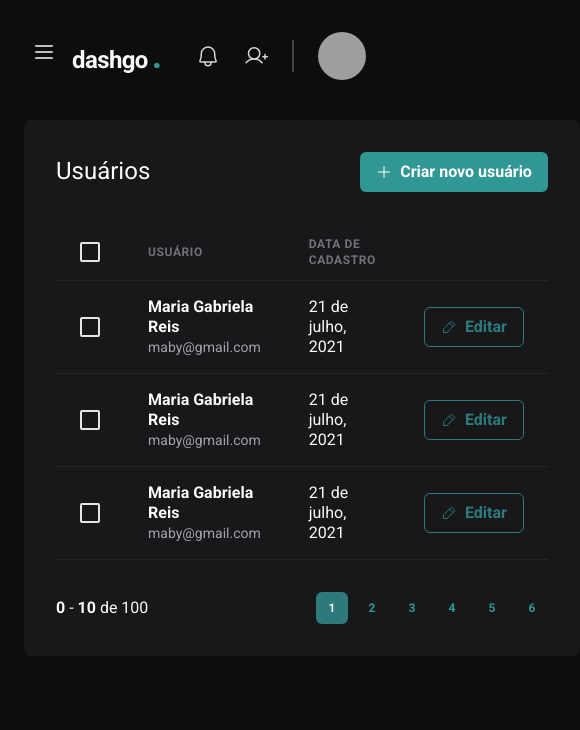
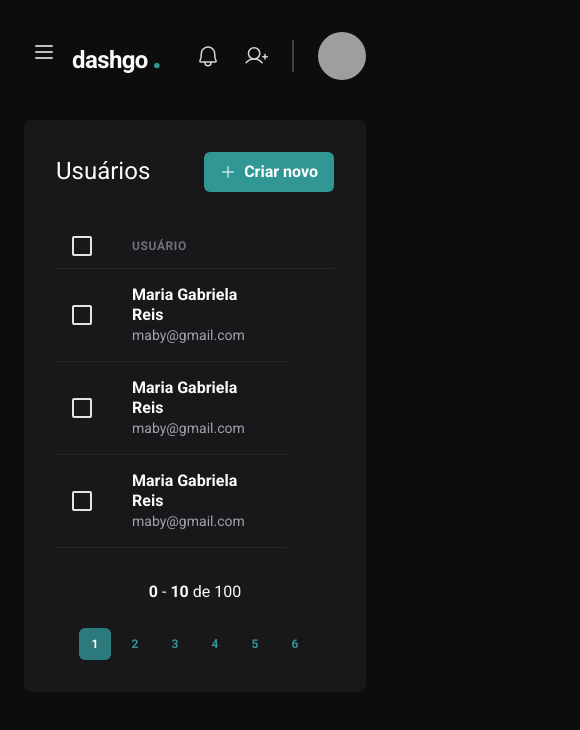
Before and after one commit to MariaGabrielaReis/dashgo, a Next.js app: page /users in a window 390 px wide. Shown: the top 730 px of the page, 580 px wide, since content can reach past the window. Built offline with nearby package versions, Linux system fonts and the light colour scheme; grey boxes are pictures that could not be loaded.

Commit message:
style: make users list page responsive

```diff
--- a/src/components/Pagination/index.tsx
+++ b/src/components/Pagination/index.tsx
@@ -1,9 +1,15 @@
-import { Button, HStack, Text } from "@chakra-ui/react";
+import { Button, HStack, Stack, Text } from "@chakra-ui/react";
 import { PaginationItem } from "./PaginationItem";
 
 export function Pagination() {
   return (
-    <HStack mt={"8"} justify={"space-between"} align={"center"} spacing={"6"}>
+    <Stack
+      direction={["column", "row"]}
+      mt={"8"}
+      justify={"space-between"}
+      align={"center"}
+      spacing={"6"}
+    >
       <Text>
         <strong>0</strong> - <strong>10</strong> de 100
       </Text>
@@ -15,6 +21,6 @@ export function Pagination() {
         <PaginationItem number={5} />
         <PaginationItem number={6} />
       </HStack>
-    </HStack>
+    </Stack>
   );
 }
--- a/src/pages/users/index.tsx
+++ b/src/pages/users/index.tsx
@@ -13,6 +13,7 @@ import {
   Th,
   Thead,
   Tr,
+  useBreakpointValue,
 } from "@chakra-ui/react";
 import { PencilSimple, Plus } from "phosphor-react";
 
@@ -21,6 +22,11 @@ import { Sidebar } from "@/components/Sidebar";
 import { Pagination } from "@/components/Pagination";
 
 export default function UserList() {
+  const isWideVersion = useBreakpointValue({
+    base: false,
+    lg: true,
+  });
+
   return (
     <Box>
       <Header />
@@ -42,24 +48,24 @@ export default function UserList() {
               leftIcon={<Icon as={Plus} size={24} />}
               cursor={"pointer"}
             >
-              Criar novo usuário
+              Criar novo
             </Button>
           </Flex>
 
           <Table colorScheme={"whiteAlpha"}>
             <Thead>
               <Tr>
-                <Th px={"6"} color={"gray.300"} width={"8"}>
+                <Th px={["4", "4", "6"]} color={"gray.300"} width={"8"}>
                   <Checkbox colorScheme={"blue"} size={"lg"} />
                 </Th>
                 <Th color={"gray.500"}>Usuário</Th>
-                <Th color={"gray.500"}>Data de cadastro</Th>
+                {isWideVersion && <Th color={"gray.500"}>Data de cadastro</Th>}
                 <Th w={"8"} />
               </Tr>
             </Thead>
             <Tbody>
               <Tr>
-                <Td px={"6"}>
+                <Td px={["4", "4", "6"]}>
                   <Checkbox colorScheme={"blue"} size={"lg"} />
                 </Td>
                 <Td px={"6"}>
@@ -70,9 +76,12 @@ export default function UserList() {
                     </Text>
                   </Box>
                 </Td>
+                {isWideVersion && (
                   <Td px={"6"}>
                     <Text>21 de julho, 2021</Text>
                   </Td>
+                )}
+                {isWideVersion && (
                   <Td>
                     <Button
                       as="a"
@@ -91,9 +100,10 @@ export default function UserList() {
                       Editar
                     </Button>
                   </Td>
+                )}
               </Tr>
               <Tr>
-                <Td px={"6"}>
+                <Td px={["4", "4", "6"]}>
                   <Checkbox colorScheme={"blue"} size={"lg"} />
                 </Td>
                 <Td px={"6"}>
@@ -104,9 +114,12 @@ export default function UserList() {
                     </Text>
                   </Box>
                 </Td>
+                {isWideVersion && (
                   <Td px={"6"}>
                     <Text>21 de julho, 2021</Text>
                   </Td>
+                )}
+                {isWideVersion && (
                   <Td>
                     <Button
                       as="a"
@@ -125,9 +138,10 @@ export default function UserList() {
                       Editar
                     </Button>
                   </Td>
+                )}
               </Tr>
               <Tr>
-                <Td px={"6"}>
+                <Td px={["4", "4", "6"]}>
                   <Checkbox colorScheme={"blue"} size={"lg"} />
                 </Td>
                 <Td px={"6"}>
@@ -138,9 +152,12 @@ export default function UserList() {
                     </Text>
                   </Box>
                 </Td>
+                {isWideVersion && (
                   <Td px={"6"}>
                     <Text>21 de julho, 2021</Text>
                   </Td>
+                )}
+                {isWideVersion && (
                   <Td>
                     <Button
                       as="a"
@@ -159,6 +176,7 @@ export default function UserList() {
                       Editar
                     </Button>
                   </Td>
+                )}
               </Tr>
             </Tbody>
           </Table>
```
Lines whose indentation alone changed are shown as unchanged.
